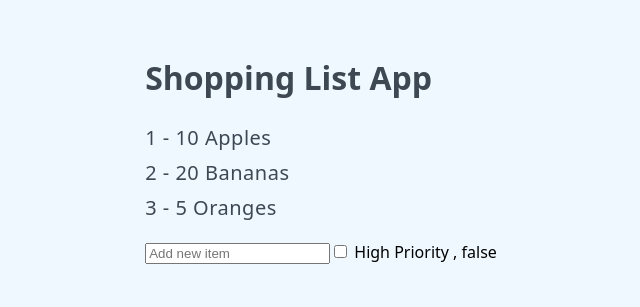
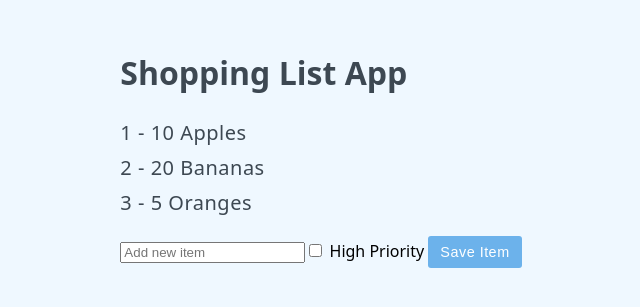
Before and after one commit to railsstudent/fundamental-angular, an Angular app: page / in a window 1280 px wide. Shown: the part 251-558 px from the top of the page, without its empty margins (319-959 px from the left). Built offline with nearby package versions, Linux system fonts and the light colour scheme.

Commit message:
feat: complete day 3 and 4

```diff
--- a/src/app/app.component.html
+++ b/src/app/app.component.html
@@ -6,8 +6,9 @@
     }
   </ul>
 </div>
-<input type="text" placeholder="Add new item"  [(ngModel)]="newItem" />
-<input type="checkbox" [(ngModel)]="newItemHighPriority" /> High Priority
 
-{{ newItem() }}, {{ newItemHighPriority() }}
-<!-- <button (click)="addItem()">Save Item</button> -->
+<form (ngSubmit)="saveItem()">
+  <input type="text" placeholder="Add new item" name="newItem" [(ngModel)]="newItem" />
+  <input type="checkbox" [(ngModel)]="newItemHighPriority" name="newItemHighPriority" /> High Priority
+  <button class="btn btn-primary" (click)="saveItem()">Save Item</button>
+</form>
--- a/src/app/app.component.ts
+++ b/src/app/app.component.ts
@@ -27,4 +27,9 @@ export class AppComponent {
 
   newItem = signal('');
   newItemHighPriority = signal(false);
+
+  saveItem() {
+    const id = this.items().length + 1;
+    this.items.update((items) => [...items, { id, label: this.newItem() }]);
+  }
 }
```
